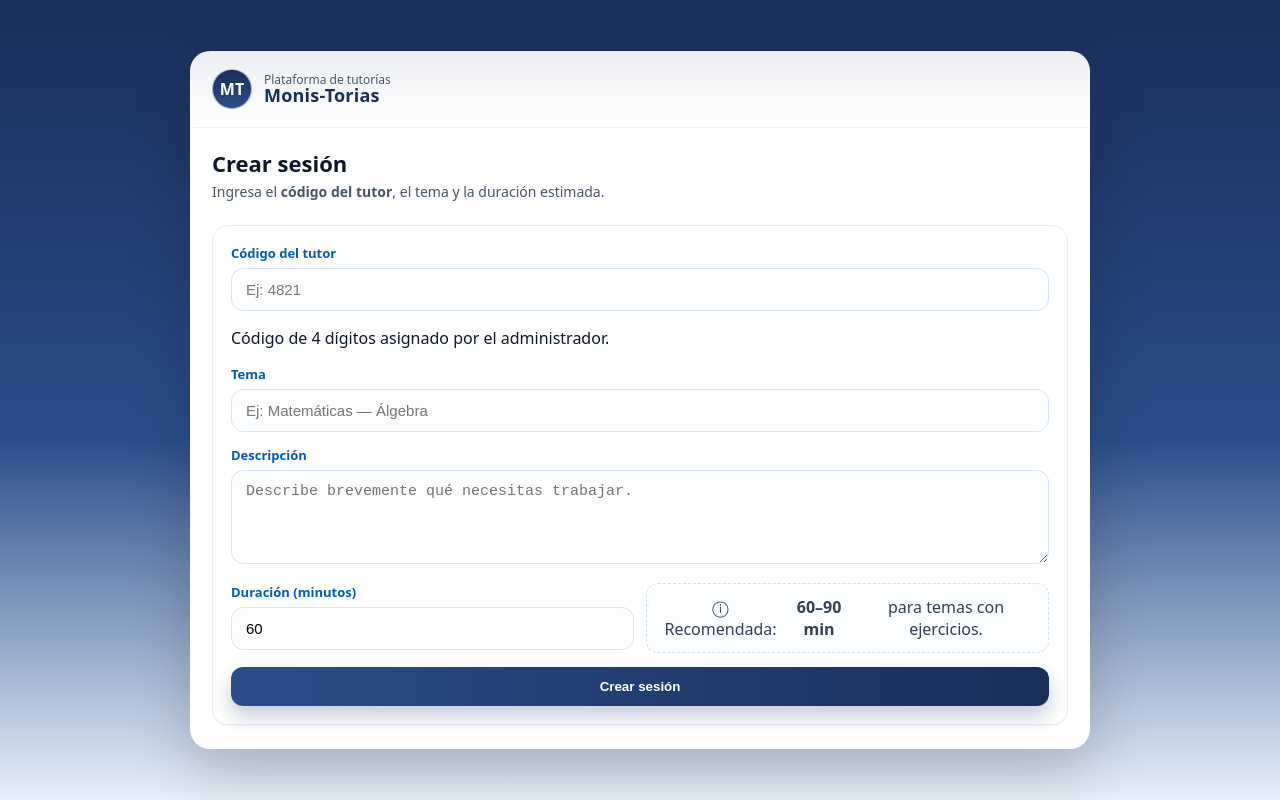
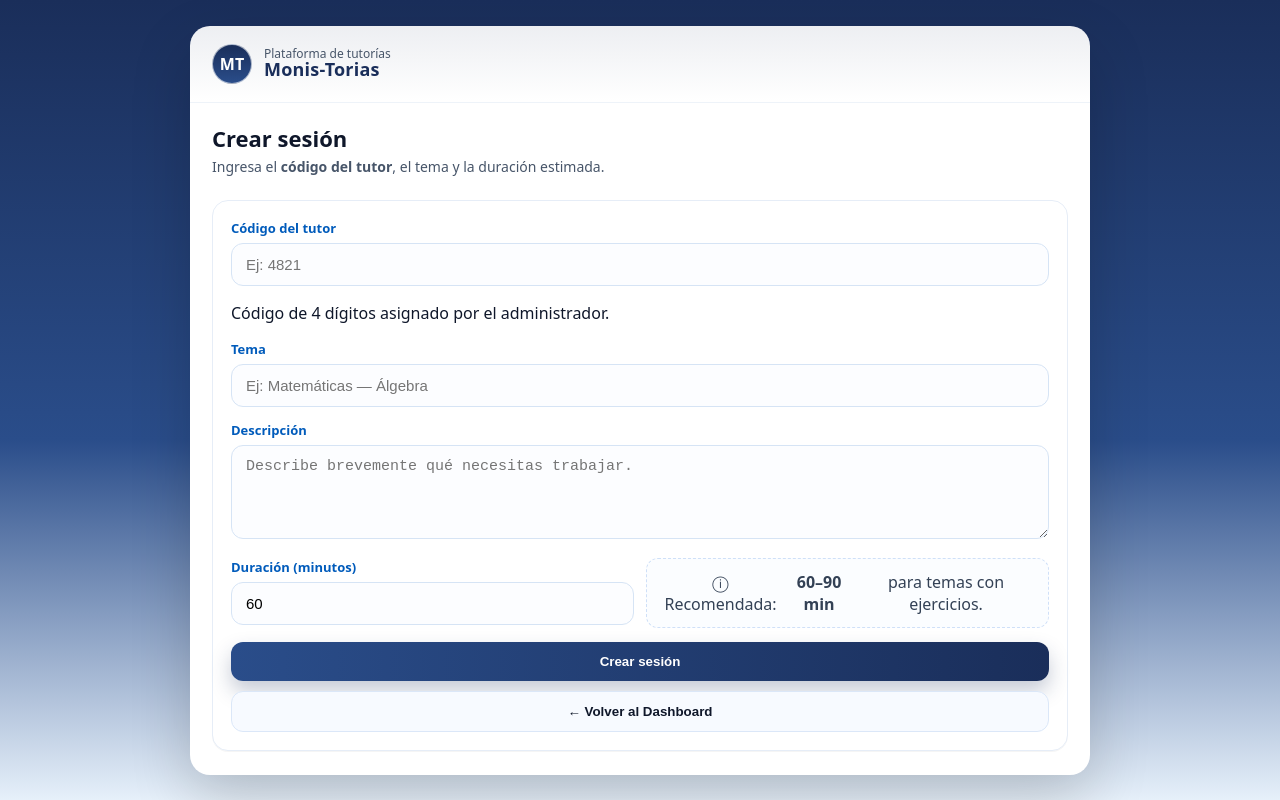
Before and after one commit to 10santiago12/Proyecto-Monis-Torias-Arqui, a React (Vite) app in the folder frontend/: page /request-session in a window 1280 px wide. Built offline with nearby package versions, Linux system fonts and the light colour scheme.

Commit message:
cambio request

```diff
--- a/frontend/src/pages/RequestSession.tsx
+++ b/frontend/src/pages/RequestSession.tsx
@@ -124,6 +124,15 @@ export default function RequestSession() {
             <button type="submit" disabled={loading} className={`btn-primary ${loading ? "btn-disabled" : ""}`}>
               {loading ? "Creando..." : "Crear sesión"}
             </button>
+
+            {/* ← Botón para volver al Dashboard (no altera tu flujo) */}
+            <button
+              type="button"
+              onClick={() => navigate("/dashboard")}
+              className="btn-secondary btn-block"
+            >
+              ← Volver al Dashboard
+            </button>
           </form>
         </section>
       </div>
@@ -201,7 +210,7 @@ html,body,#root{height:100%} body{margin:0;background:transparent}
   background:#FEF2F2; border:1px solid #FECACA; color:#B91C1C; font-weight:600; font-size:14px;
 }
 
-/* Button */
+/* Buttons */
 .btn-primary{
   width:100%; padding:12px 14px; border-radius:12px; color:#fff; border:none; cursor:pointer;
   background:linear-gradient(90deg,var(--mid),var(--dark));
@@ -211,4 +220,13 @@ html,body,#root{height:100%} body{margin:0;background:transparent}
 .btn-primary:hover{filter:brightness(1.05)}
 .btn-primary:active{transform:translateY(1px)}
 .btn-disabled{opacity:.6; cursor:not-allowed}
+
+/* Nuevo: botón secundario para volver */
+.btn-secondary{
+  padding:12px 14px; border-radius:12px; border:1px solid #dbe7f8; background:#f7faff; color:#0f172a;
+  font-weight:700; cursor:pointer; transition:filter .2s ease, transform .05s ease;
+}
+.btn-secondary:hover{filter:brightness(1.03)}
+.btn-secondary:active{transform:translateY(1px)}
+.btn-block{width:100%; margin-top:10px}
 `;
```
